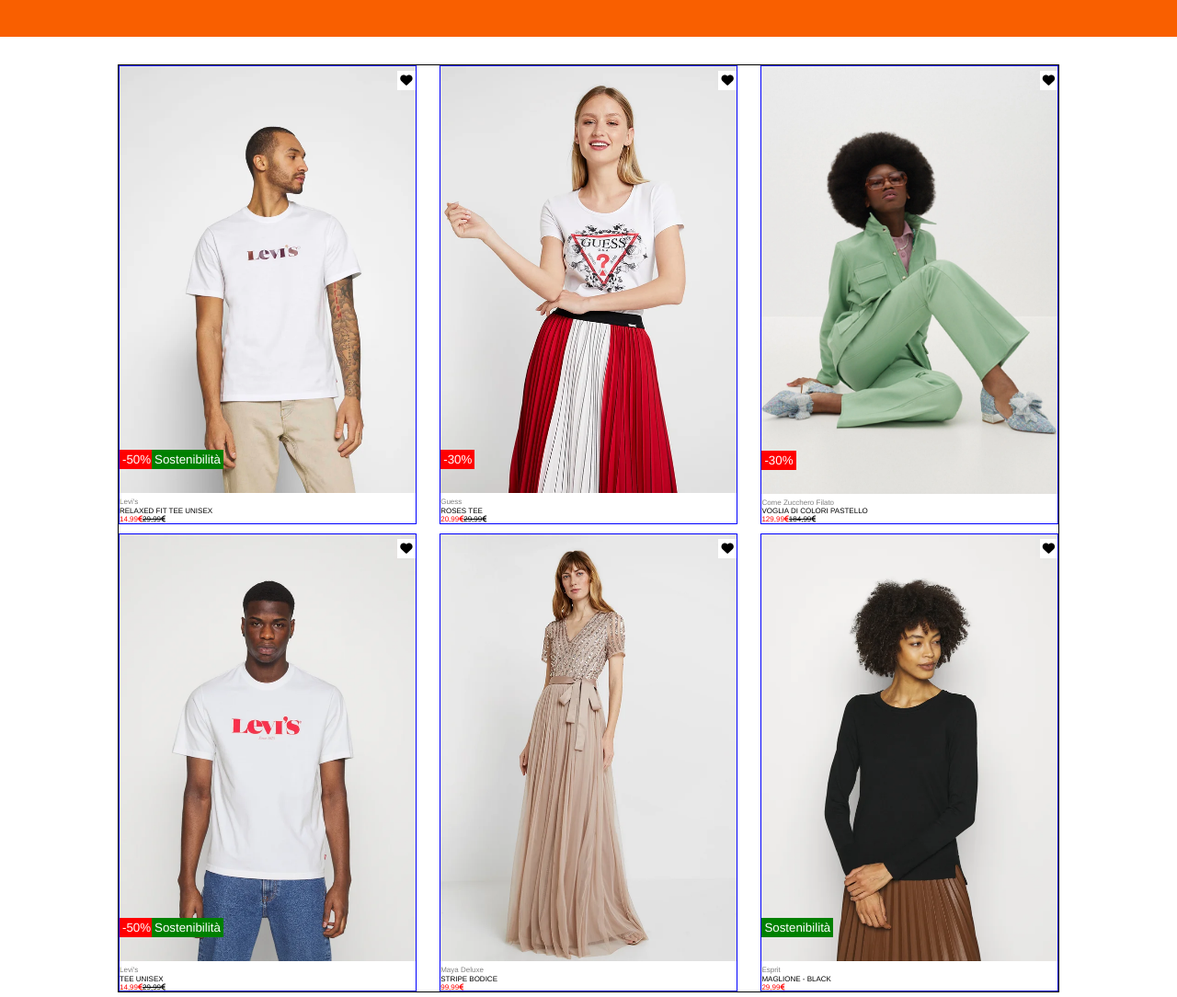
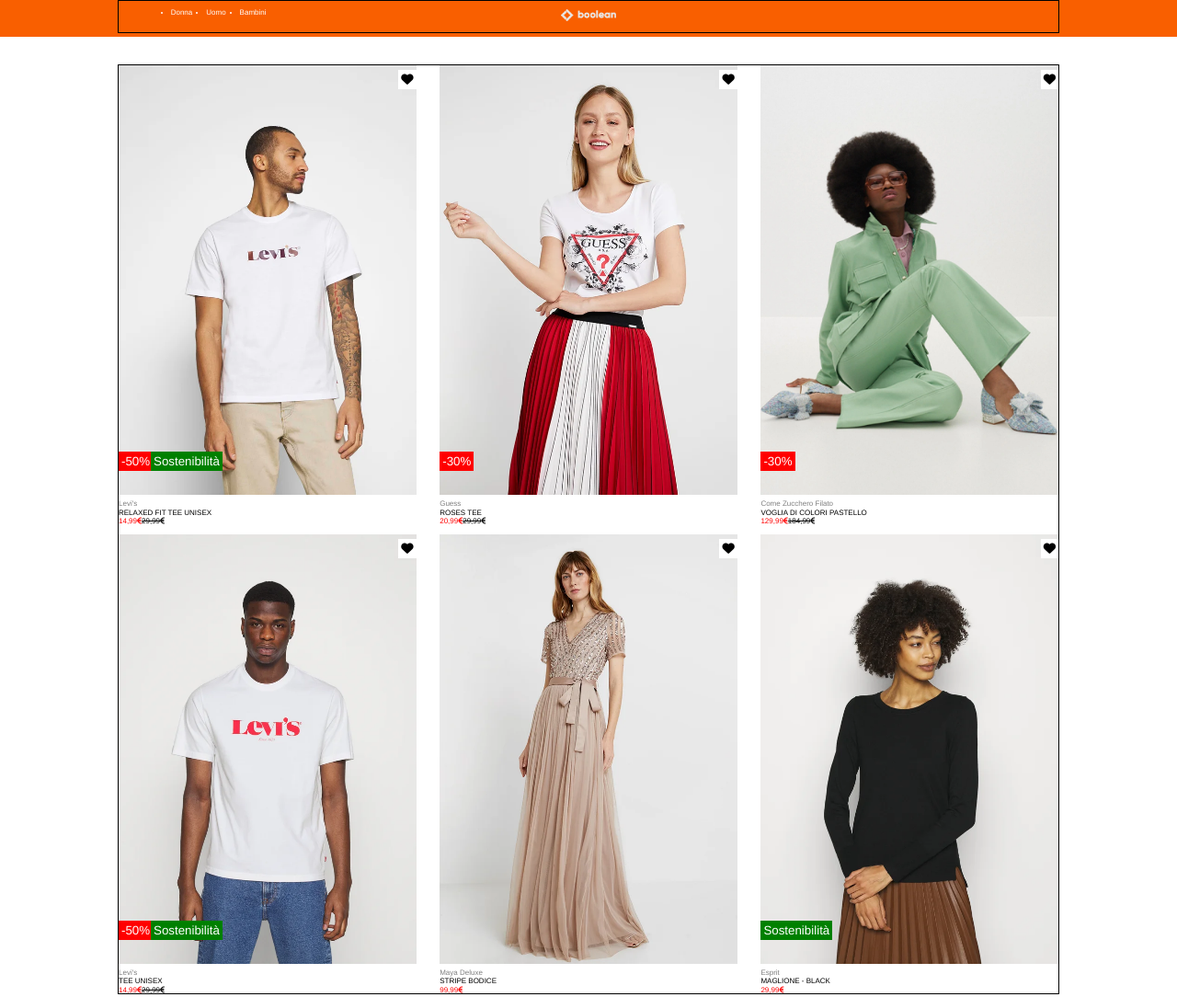
Before and after one commit to LorenzoEufemi/html-css-boolando, a plain HTML site: page index.html in a window 1280 px wide. Shown: the whole page at 92% size. Drawn offline with Linux system fonts and the light colour scheme.

Commit message:
feat:inizializzazione header

```diff
--- a/index.html
+++ b/index.html
@@ -14,7 +14,23 @@
 <body>
     <header class="header">
 
-
+        <section>
+            <div class="container">
+              <div class="row2">
+                <div class="col-20">
+        <ul class="ul-list">
+            <li class="sotto"><a href=""></a>Donna</li>
+            <li class="sotto"><a href=""></a>Uomo</li>
+            <li class="sotto"><a href=""></a>Bambini</li>
+        </ul>
+                </div>
+                <div class="col-60">
+                    <img class="logo"  src="./img/boolean-logo.png" alt="">
+                </div>
+                <div class="col-20"></div>
+            </div>
+            </div>
+        </section>
     </header>
     <main>
         <section class="section">
--- a/style.css
+++ b/style.css
@@ -25,15 +25,41 @@
     background-color:#f95f00 ;
     height: 40px;
 }
+.col-20 {
+    width: 20%;
+}
+.col-60 {
+    width: 60%;
+    text-align: center;
+}
+.ul-list {
+    display: flex;
+    justify-content: center;
+    gap: 15px;
+    color: white;
+
+}
+.sotto {
+    text-decoration: none;
+    font-size: 50%;
+}
+.row2 {
+    display: flex;
+    justify-content: space-between;
+    margin: 8px;
+}
+.logo {
+    width: 60px;
+}
 .section {
     padding: 30px 0;
 }
 
 .col {
     width: calc(95%/3);
-    /*debug*/
+    /*debug
     border: 1px solid blue;
-    min-height: 200px;
+    min-height: 200px;*/
 }
 
 .row {
```
